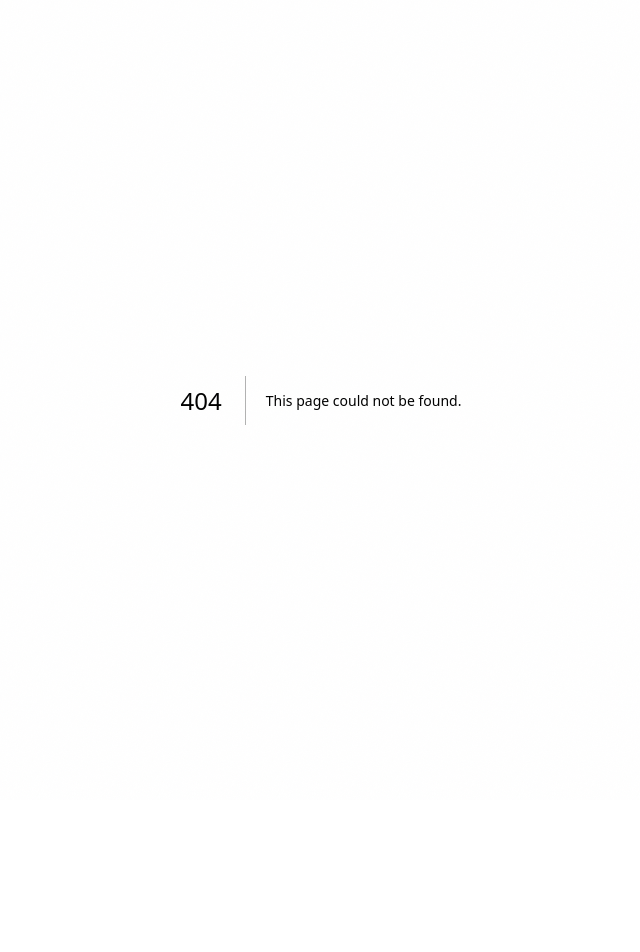
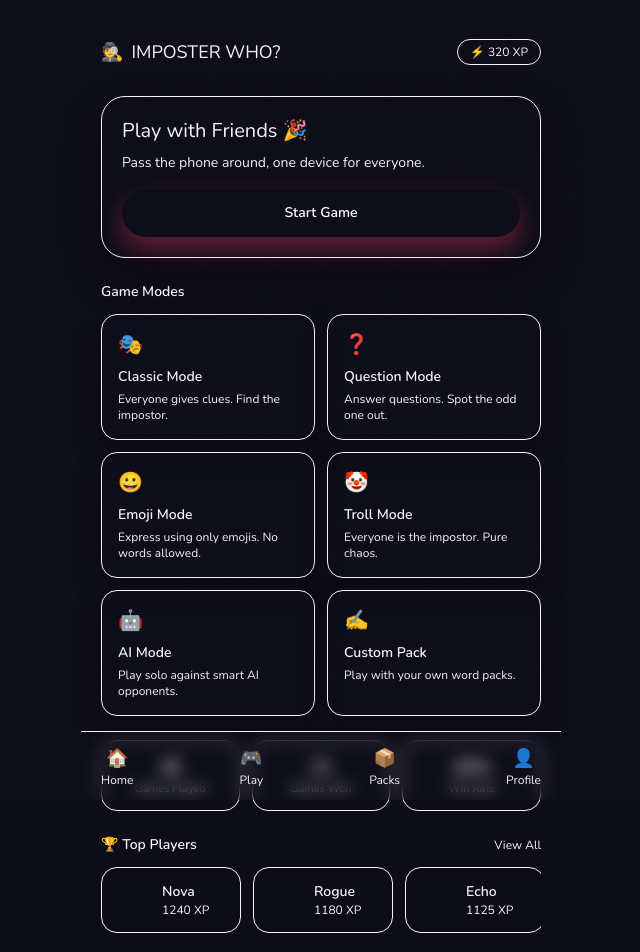
Before and after one commit to Anas-Furqan/Imposter-Who, a Next.js app in the folder frontend/: page /dashboard in a window 1280 px wide. Before the commit this address had no page. Shown: the top 952 px of the page, without its empty margins (319-959 px from the left). Before the commit the page ends 800 px from the top, so only its background shows below. Built offline with nearby package versions, Linux system fonts and the light colour scheme.

Commit message:
feat: dashboard and nav ui

```diff
--- /dev/null
+++ b/frontend/app/dashboard/page.tsx
@@ -0,0 +1,152 @@
+"use client";
+
+import Link from "next/link";
+import { motion } from "framer-motion";
+import BottomNav from "../../components/BottomNav";
+
+const modes = [
+  {
+    emoji: "🎭",
+    title: "Classic Mode",
+    body: "Everyone gives clues. Find the impostor.",
+  },
+  {
+    emoji: "❓",
+    title: "Question Mode",
+    body: "Answer questions. Spot the odd one out.",
+  },
+  {
+    emoji: "😀",
+    title: "Emoji Mode",
+    body: "Express using only emojis. No words allowed.",
+  },
+  {
+    emoji: "🤡",
+    title: "Troll Mode",
+    body: "Everyone is the impostor. Pure chaos.",
+  },
+  {
+    emoji: "🤖",
+    title: "AI Mode",
+    body: "Play solo against smart AI opponents.",
+  },
+  {
+    emoji: "✍️",
+    title: "Custom Pack",
+    body: "Play with your own word packs.",
+  },
+];
+
+const leaderboard = [
+  { name: "Nova", xp: 1240 },
+  { name: "Rogue", xp: 1180 },
+  { name: "Echo", xp: 1125 },
+  { name: "Blaze", xp: 980 },
+  { name: "Luna", xp: 910 },
+];
+
+export default function DashboardPage() {
+  return (
+    <div className="min-h-screen bg-brand-bg text-brand-cream">
+      <motion.main
+        initial={{ opacity: 0, y: 12 }}
+        animate={{ opacity: 1, y: 0 }}
+        className="mx-auto flex w-full max-w-[480px] flex-col gap-6 px-5 pb-[calc(env(safe-area-inset-bottom,0px)+90px)] pt-8"
+      >
+        <header className="flex items-center justify-between">
+          <div className="flex items-center gap-2 font-heading text-lg">
+            <span>🕵️</span>
+            IMPOSTER WHO?
+          </div>
+          <div className="flex items-center gap-2">
+            <div className="h-10 w-10 rounded-full bg-brand-red/30" />
+            <div className="rounded-full border border-brand-border px-3 py-1 text-xs text-brand-cream/80">
+              ⚡ 320 XP
+            </div>
+          </div>
+        </header>
+
+        <section className="rounded-3xl border border-brand-border bg-brand-card p-5 shadow-[0_18px_40px_rgba(0,0,0,0.35)]">
+          <h2 className="font-heading text-xl">Play with Friends 🎉</h2>
+          <p className="mt-2 text-sm text-brand-cream/70">
+            Pass the phone around, one device for everyone.
+          </p>
+          <Link
+            href="/game/setup"
+            className="mt-4 inline-flex h-12 w-full items-center justify-center rounded-full bg-brand-red text-sm font-semibold text-white shadow-[0_12px_24px_rgba(255,59,92,0.35)] transition-transform hover:-translate-y-0.5 active:scale-[0.98]"
+          >
+            Start Game
+          </Link>
+        </section>
+
+        <section>
+          <h3 className="text-sm font-semibold text-brand-cream/80">
+            Game Modes
+          </h3>
+          <div className="mt-3 grid grid-cols-2 gap-3">
+            {modes.map((mode) => (
+              <div
+                key={mode.title}
+                className="rounded-2xl border border-brand-border bg-brand-card p-4 shadow-[0_12px_30px_rgba(0,0,0,0.25)]"
+              >
+                <div className="text-xl">{mode.emoji}</div>
+                <h4 className="mt-2 text-sm font-semibold">{mode.title}</h4>
+                <p className="mt-1 text-xs text-brand-cream/70">
+                  {mode.body}
+                </p>
+              </div>
+            ))}
+          </div>
+        </section>
+
+        <section className="flex gap-3">
+          {[
+            { label: "Games Played", value: "48" },
+            { label: "Games Won", value: "22" },
+            { label: "Win Rate", value: "46%" },
+          ].map((stat) => (
+            <div
+              key={stat.label}
+              className="flex-1 rounded-2xl border border-brand-border bg-brand-card px-3 py-3 text-center"
+            >
+              <div className="text-lg font-semibold">{stat.value}</div>
+              <div className="text-[11px] text-brand-cream/70">
+                {stat.label}
+              </div>
+            </div>
+          ))}
+        </section>
+
+        <section>
+          <div className="flex items-center justify-between">
+            <h3 className="text-sm font-semibold text-brand-cream/80">
+              🏆 Top Players
+            </h3>
+            <Link href="/leaderboard" className="text-xs text-brand-cream/60">
+              View All
+            </Link>
+          </div>
+          <div className="mt-3 flex gap-3 overflow-x-auto pb-2">
+            {leaderboard.map((player) => (
+              <div
+                key={player.name}
+                className="min-w-[140px] rounded-2xl border border-brand-border bg-brand-card p-3"
+              >
+                <div className="flex items-center gap-2">
+                  <div className="h-10 w-10 rounded-full bg-brand-red/30" />
+                  <div>
+                    <div className="text-sm font-semibold">{player.name}</div>
+                    <div className="text-xs text-brand-cream/60">
+                      {player.xp} XP
+                    </div>
+                  </div>
+                </div>
+              </div>
+            ))}
+          </div>
+        </section>
+      </motion.main>
+      <BottomNav />
+    </div>
+  );
+}
--- /dev/null
+++ b/frontend/components/BottomNav.tsx
@@ -0,0 +1,37 @@
+"use client";
+
+import Link from "next/link";
+import { usePathname } from "next/navigation";
+
+const items = [
+  { href: "/dashboard", label: "Home", icon: "🏠" },
+  { href: "/game/setup", label: "Play", icon: "🎮" },
+  { href: "/packs", label: "Packs", icon: "📦" },
+  { href: "/profile", label: "Profile", icon: "👤" },
+];
+
+export default function BottomNav() {
+  const pathname = usePathname();
+
+  return (
+    <nav className="fixed bottom-0 left-0 right-0 z-20 mx-auto w-full max-w-[480px] border-t border-brand-border bg-brand-card/95 px-5 py-3 backdrop-blur">
+      <div className="flex items-center justify-between">
+        {items.map((item) => {
+          const isActive = pathname === item.href;
+          return (
+            <Link
+              key={item.href}
+              href={item.href}
+              className={`flex flex-col items-center text-xs transition-colors ${
+                isActive ? "text-brand-cream" : "text-brand-muted"
+              }`}
+            >
+              <span className="text-lg">{item.icon}</span>
+              {item.label}
+            </Link>
+          );
+        })}
+      </div>
+    </nav>
+  );
+}
```
